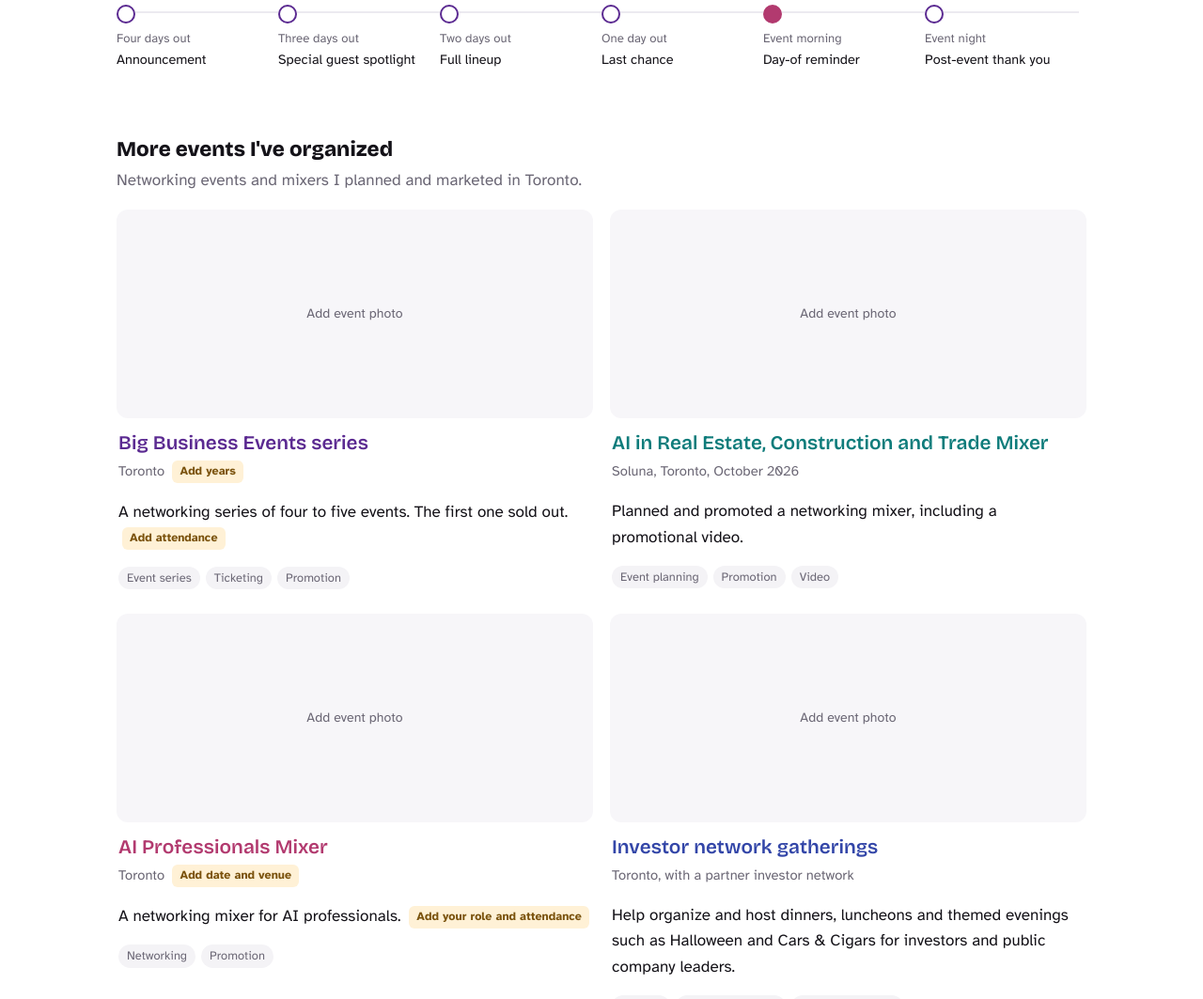
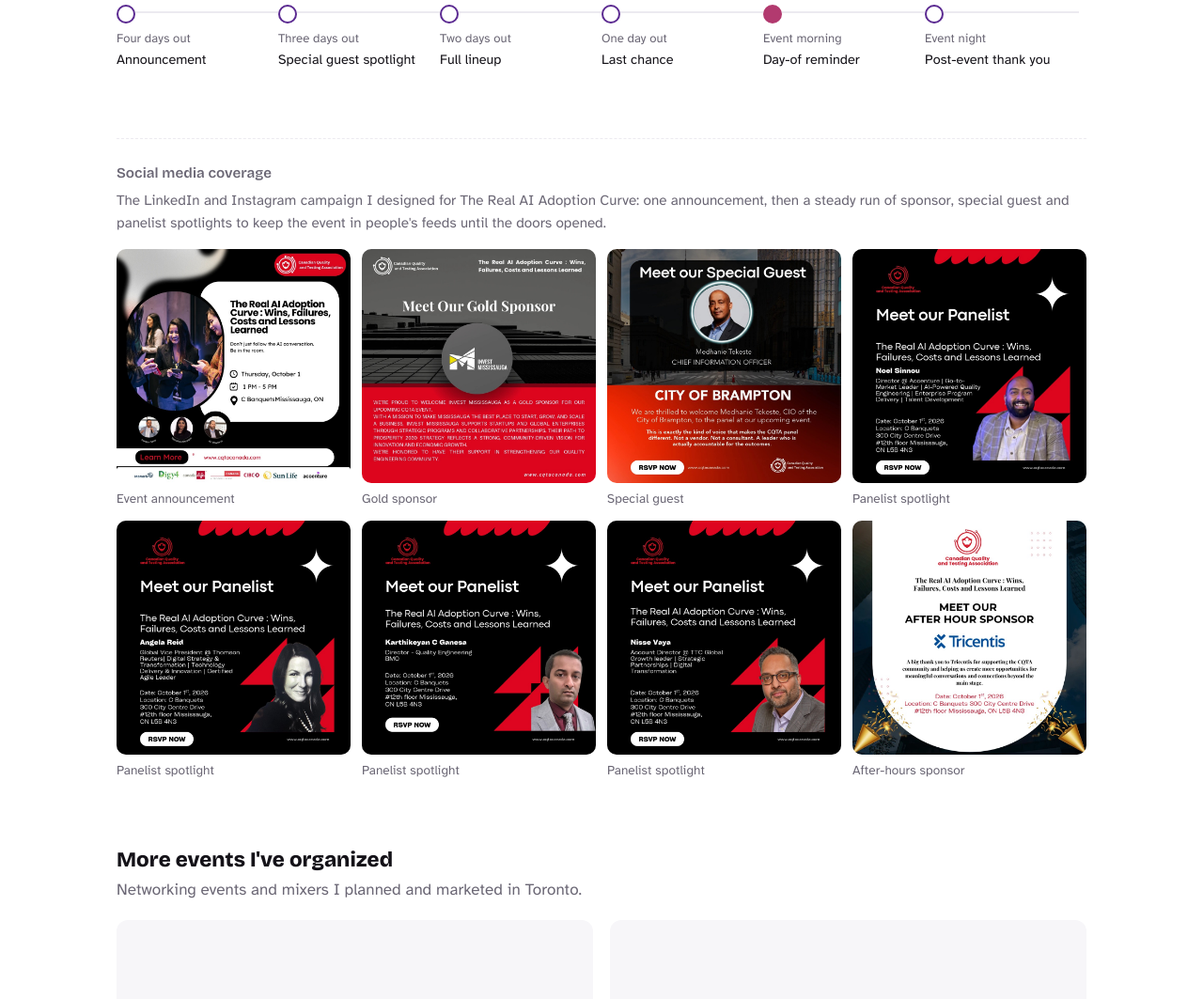
Before and after one commit to sashyaaofficial/sashyaaofficial.github.io, a plain HTML site: page index.html in a window 1280 px wide. Shown: the part 2800-3863 px from the top of the page at 94% size. Drawn offline with nearby package versions, Linux system fonts and the light colour scheme.

Commit message:
Add CQTA social media coverage posts
Co-Authored-By: Claude Opus 5.5 <noreply@anthropic.com>

```diff
--- a/index.html
+++ b/index.html
@@ -390,6 +390,8 @@ nav .mark{color:var(--plum)}
 .posts{display:grid;grid-template-columns:repeat(5,1fr);gap:12px}
 .posts img{width:100%;height:auto;aspect-ratio:1;border-radius:10px;display:block;transition:transform .3s}
 .posts a:hover img,.qsite a:hover img{transform:translateY(-3px)}
+.posts.four{grid-template-columns:repeat(4,1fr)}
+@media (max-width:860px){.posts.four{grid-template-columns:1fr 1fr}}
 .posts.pages img{aspect-ratio:612/792;border-radius:6px;border:1px solid var(--line);box-shadow:0 12px 24px -18px rgba(40,20,60,.6)}
 .stages4.three{grid-template-columns:repeat(3,1fr)}
 @media (max-width:860px){.stages4.three{grid-template-columns:1fr 1fr}}
@@ -518,6 +520,20 @@ nav .mark{color:var(--plum)}
           <div><b>One day out</b>Last chance</div>
           <div class="hot"><b>Event morning</b>Day-of reminder</div>
           <div><b>Event night</b>Post-event thank you</div>
+        </div>
+      </div>
+      <div class="process">
+        <h4>Social media coverage</h4>
+        <p>The LinkedIn and Instagram campaign I designed for The Real AI Adoption Curve: one announcement, then a steady run of sponsor, special guest and panelist spotlights to keep the event in people's feeds until the doors opened.</p>
+        <div class="posts four">
+          <a href="images/cqta-post-event-promo.jpg" target="_blank" rel="noopener"><img src="images/cqta-post-event-promo.jpg" alt="Event announcement post for The Real AI Adoption Curve, October 1, C Banquets Mississauga, with speaker photos and sponsor logos" loading="lazy" width="900" height="900"><span>Event announcement</span></a>
+          <a href="images/cqta-post-gold-sponsor.jpg" target="_blank" rel="noopener"><img src="images/cqta-post-gold-sponsor.jpg" alt="Meet our Gold Sponsor post announcing Invest Mississauga" loading="lazy" width="900" height="900"><span>Gold sponsor</span></a>
+          <a href="images/cqta-post-special-guest.jpg" target="_blank" rel="noopener"><img src="images/cqta-post-special-guest.jpg" alt="Meet our Special Guest post for Medhanie Tekeste, CIO of the City of Brampton" loading="lazy" width="900" height="900"><span>Special guest</span></a>
+          <a href="images/cqta-post-panelist-noel.jpg" target="_blank" rel="noopener"><img src="images/cqta-post-panelist-noel.jpg" alt="Meet our Panelist post for Noel Sinnou, Director at Accenture" loading="lazy" width="900" height="900"><span>Panelist spotlight</span></a>
+          <a href="images/cqta-post-panelist-angela.jpg" target="_blank" rel="noopener"><img src="images/cqta-post-panelist-angela.jpg" alt="Meet our Panelist post for Angela Reid, Global Vice President at Thomson Reuters" loading="lazy" width="900" height="900"><span>Panelist spotlight</span></a>
+          <a href="images/cqta-post-panelist-karthikeyan.jpg" target="_blank" rel="noopener"><img src="images/cqta-post-panelist-karthikeyan.jpg" alt="Meet our Panelist post for Karthikeyan C Ganesa, Director of Quality Engineering at BMO" loading="lazy" width="900" height="900"><span>Panelist spotlight</span></a>
+          <a href="images/cqta-post-panelist-nisse.jpg" target="_blank" rel="noopener"><img src="images/cqta-post-panelist-nisse.jpg" alt="Meet our Panelist post for Nisse Vaya, Account Director at TTC Global" loading="lazy" width="900" height="900"><span>Panelist spotlight</span></a>
+          <a href="images/cqta-post-after-hours-sponsor.jpg" target="_blank" rel="noopener"><img src="images/cqta-post-after-hours-sponsor.jpg" alt="Meet our After Hour Sponsor post thanking Tricentis" loading="lazy" width="900" height="900"><span>After-hours sponsor</span></a>
         </div>
       </div>
     </article>
```
Also changed, not shown: images/cqta-post-after-hours-sponsor.jpg (added), images/cqta-post-event-promo.jpg (added), images/cqta-post-gold-sponsor.jpg (added), images/cqta-post-panelist-angela.jpg (added), images/cqta-post-panelist-karthikeyan.jpg (added), images/cqta-post-panelist-nisse.jpg (added), images/cqta-post-panelist-noel.jpg (added), images/cqta-post-special-guest.jpg (added).
